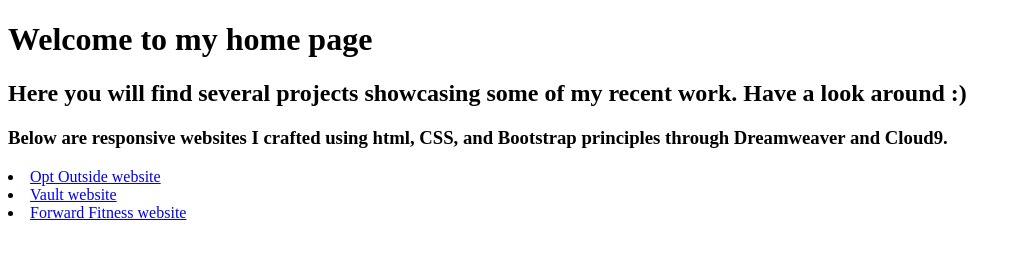
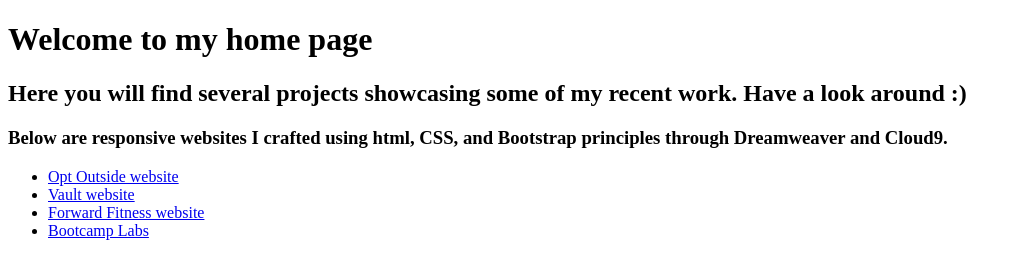
Before and after one commit to RobertHigs/portfolio, a plain HTML site: page docs/index.html in a window 1280 px wide. Shown: the whole page, without its empty margins (0-1021 px from the left). Drawn offline with Linux system fonts and the light colour scheme.

Commit message:
Update index.html

```diff
--- a/docs/index.html
+++ b/docs/index.html
@@ -9,9 +9,12 @@
         <h2>Here you will find several projects showcasing some of my recent work. Have a look around :)</h2>
 
         <h3>Below are responsive websites I crafted using html, CSS, and Bootstrap principles through Dreamweaver and Cloud9.</h3>
-        <li><a href="OptOutside_Website/index.html">Opt Outside website</a></li>
-        <li><a href="Project_Websites/vault_website/index.html">Vault website</a></li>
-        <li><a href="fitness_website/index.html">Forward Fitness website</a></li>
+        <ul>
+            <li><a href="OptOutside_Website/index.html">Opt Outside website</a></li>
+            <li><a href="Project_Websites/vault_website/index.html">Vault website</a></li>
+            <li><a href="fitness_website/index.html">Forward Fitness website</a></li>
+            <li><a href="https://github.com/RobertHigs/portfolio/tree/master/docs/htmlLabs">Bootcamp Labs</a></li>
+        </ul>
 
     </body>
 </html>
```
